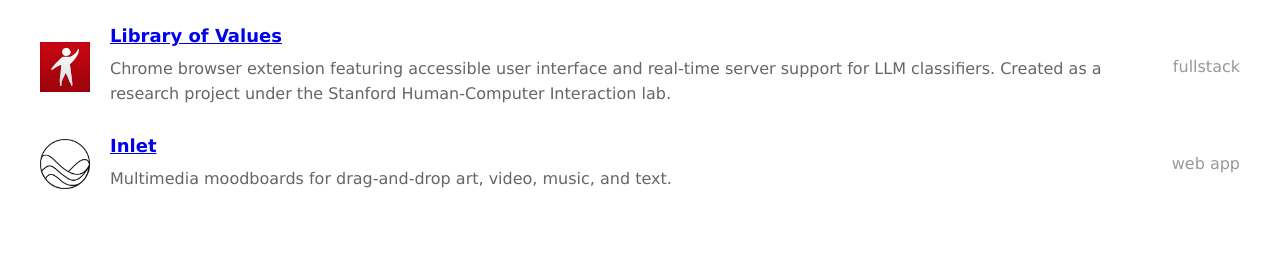
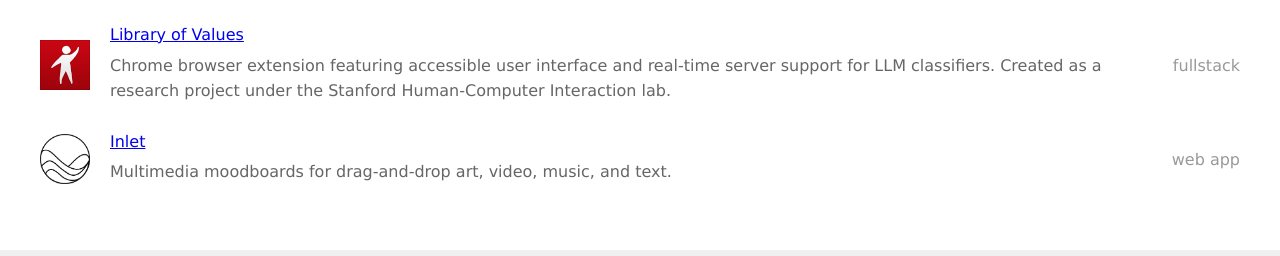
Before and after one commit to rsucode/old-personal-website, a plain HTML site: page index.html in a window 1280 px wide. Shown: the part 638-894 px from the top of the page. Drawn offline with Linux system fonts and the light colour scheme.

Commit message:
Update index.html

```diff
--- a/index.html
+++ b/index.html
@@ -14,7 +14,7 @@
         <p class="social-links">
             <a href="https://www.linkedin.com/in/rooyi">linkedin</a>
             <a href="https://www.github.com/rooyi">github</a>
-            <a href="https://www.online.publuu.com/585011/1312647">resume</a>
+            <a href="https://rsu-resume.tiiny.site/">resume</a>
         </p>
     </section>
     <section id="projects" class="projects">
@@ -39,7 +39,7 @@
             <li>
                 <img src="photos/Stanford HCI.png" alt="Stanford HCI Logo">
                 <div>
-                    <strong><a href="https://hci.stanford.edu/">Library of Values</a></strong>
+                    <a href="https://hci.stanford.edu/">Library of Values</a>
                     <p>Chrome browser extension featuring accessible user interface and real-time server support for LLM classifiers. Created as a research project under the Stanford Human-Computer Interaction lab.</p>
                 </div>
                 <span>fullstack</span>
@@ -47,7 +47,7 @@
             <li>
                 <img src="photos/inlet.png" alt="Inlet Logo">
                 <div>
-                    <strong><a href="https://innovationlabs.harvard.edu/articles/2021-2022-spark-grants">Inlet</a></strong>
+                    <a href="https://innovationlabs.harvard.edu/articles/2021-2022-spark-grants">Inlet</a>
                     <p>Multimedia moodboards for drag-and-drop art, video, music, and text.</p>
                 </div>
                 <span>web app</span>
```
